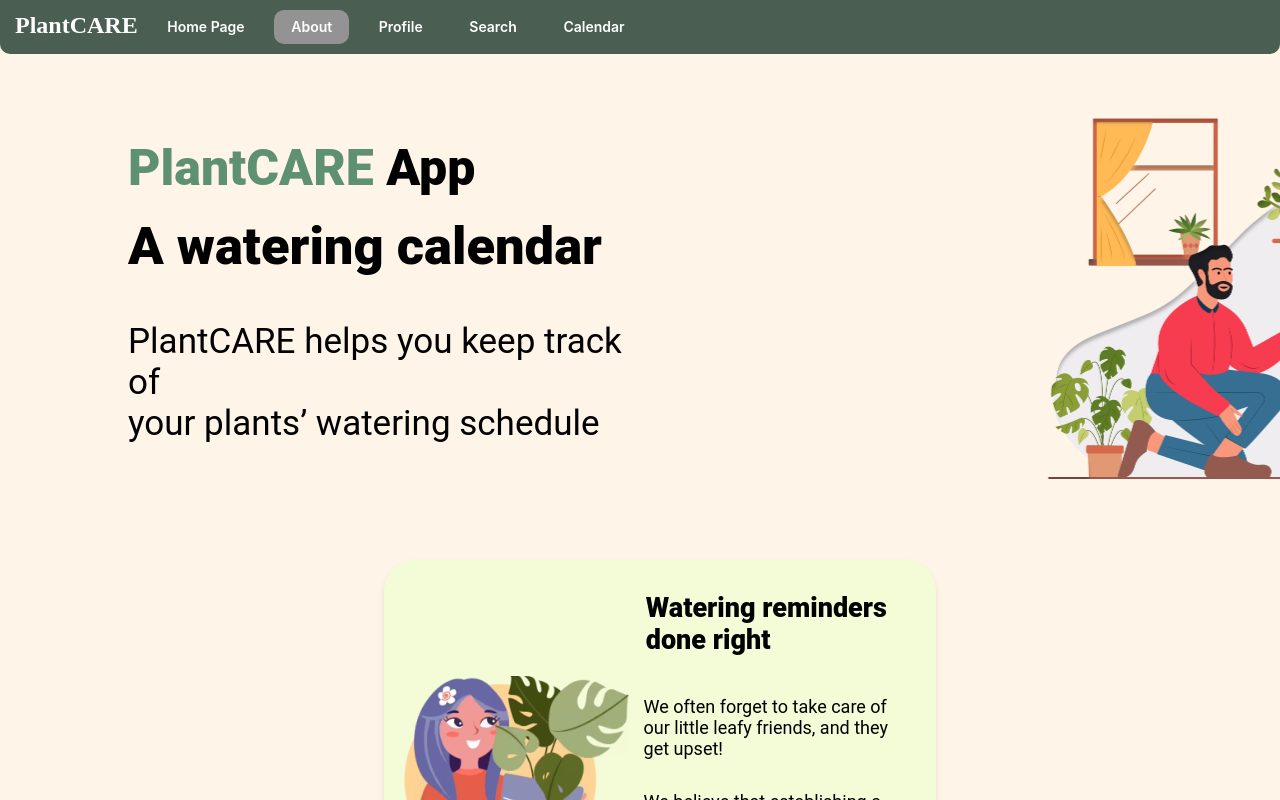
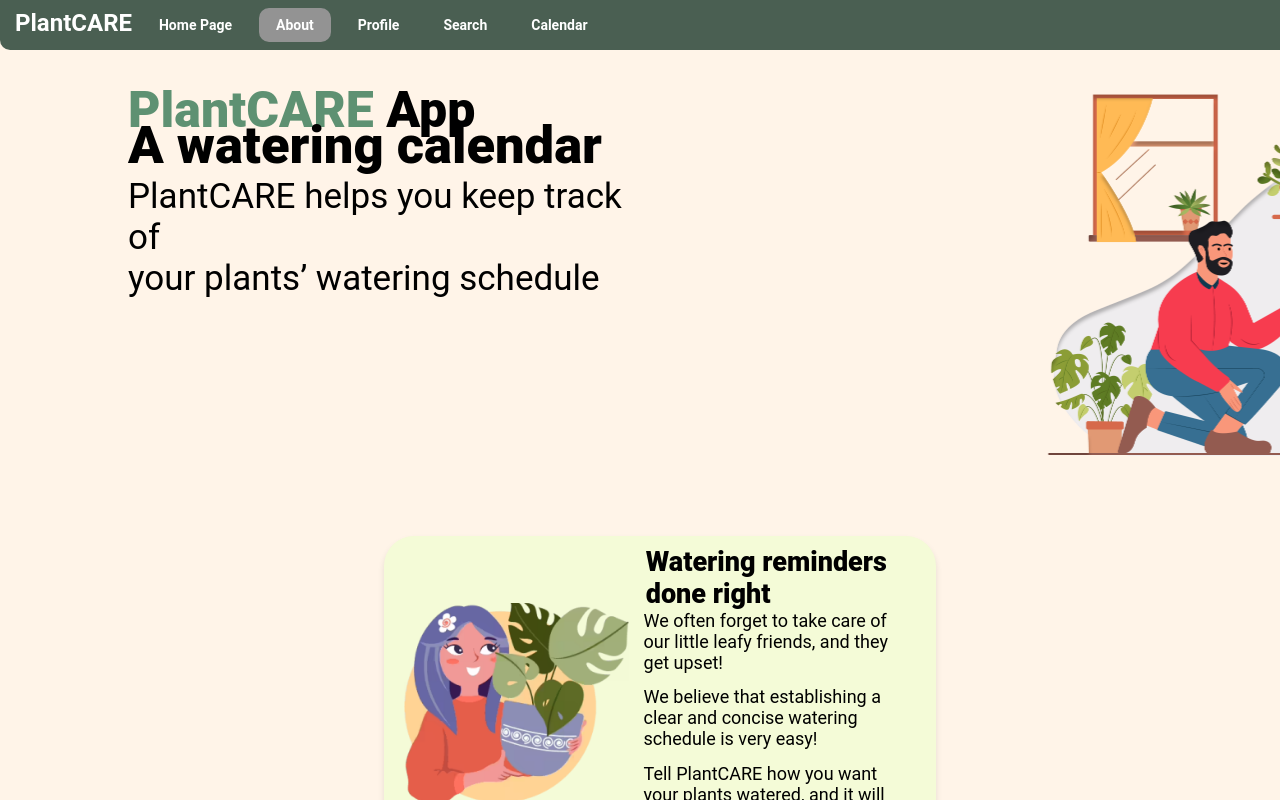
Before and after one commit to essence-666/fontend-project, a Next.js app: page /about in a window 1280 px wide. Shown: the top 800 px of the page. Built offline with nearby package versions, Linux system fonts and the light colour scheme.

Commit message:
fix header styles and remove buttons

```diff
--- a/src/app/globals.css
+++ b/src/app/globals.css
@@ -1,9 +1,27 @@
+/* везде один шрифт */
+*{
+  font-family: "Roboto", sans-serif;
+  margin: 0;
+  padding: 0;
+}
+
 body {
   margin: 0;
   background-color: #fff4e8;
 }
 
+/* место для хедера */
+main{
+  margin-top: 30px;
+}
+
 header {
+  position: fixed;
+  top: 0;
+  height: 30px;
+  width: 100vw;
+  display: flex;
+  align-items: center;
   background-color: #4a5f52;
   color: white;
   font-size: x-large;
@@ -12,8 +30,7 @@ header {
 }
 
 #title {
-  margin: 0;
+  margin: 5px;
   display: inline-block;
-  margin-left: 5px;
   font-weight: bold;
 }
--- a/src/app/layout.tsx
+++ b/src/app/layout.tsx
@@ -30,45 +30,40 @@ const Layout = ({ children }: LayoutProps) => {
       <header>
         <nav>
           <p id="title">PlantCARE</p>
-          <Link href="/" passHref>
-            <button
-                className={`${styles.button3} ${activeButton === "/" ? styles.activeButton : ""}`}
-                onClick={() => handleButtonClick("/")}
-            >
+          <Link
+          href="/"
+          passHref
+          className={`${styles.button3} ${activeButton === "/" ? styles.activeButton : ""}`}
+          onClick={() => handleButtonClick("/")}>
               Home Page
-            </button>
           </Link>
-          <Link href="/about" passHref>
-            <button
-                className={`${styles.button3} ${activeButton === "/about" ? styles.activeButton : ""}`}
-                onClick={() => handleButtonClick("/about")}
-            >
+          <Link
+          href="/about"
+          passHref
+          className={`${styles.button3} ${activeButton === "/about" ? styles.activeButton : ""}`}
+          onClick={() => handleButtonClick("/about")}>
               About
-            </button>
           </Link>
-          <Link href="/profile" passHref>
-            <button
-                className={`${styles.button3} ${activeButton === "/profile" ? styles.activeButton : ""}`}
-                onClick={() => handleButtonClick("/profile")}
-            >
+          <Link
+          href="/profile"
+          passHref
+          className={`${styles.button3} ${activeButton === "/profile" ? styles.activeButton : ""}`}
+          onClick={() => handleButtonClick("/profile")}>
               Profile
-            </button>
           </Link>
-          <Link href="/search" passHref>
-            <button
-                className={`${styles.button3} ${activeButton === "/search" ? styles.activeButton : ""}`}
-                onClick={() => handleButtonClick("/search")}
-            >
+          <Link
+          href="/search"
+          passHref
+          className={`${styles.button3} ${activeButton === "/search" ? styles.activeButton : ""}`}
+          onClick={() => handleButtonClick("/search")}>
               Search
-            </button>
           </Link>
-          <Link href="/calendar" passHref>
-            <button
-                className={`${styles.button3} ${activeButton === "/calendar" ? styles.activeButton : ""}`}
-                onClick={() => handleButtonClick("/calendar")}
-            >
+          <Link
+          href="/calendar"
+          passHref
+          className={`${styles.button3} ${activeButton === "/calendar" ? styles.activeButton : ""}`}
+          onClick={() => handleButtonClick("/calendar")}>
               Calendar
-            </button>
           </Link>
         </nav>
       </header>
--- a/src/app/styles/about.module.css
+++ b/src/app/styles/about.module.css
@@ -18,7 +18,6 @@
 }
 
 .headText {
-    font-family: "Roboto", sans-serif;
     font-weight: 800;
     font-size: 50px;
     color: #5E9172;
@@ -26,28 +25,23 @@
 }
 
 .headText span {
-    font-family: "Roboto", sans-serif;
     color: black;
     font-weight: 800;
 }
 
 .subHeadText {
-    font-family: "Roboto", sans-serif;
     font-weight: 900;
 }
 
 .descriptionText {
-    font-family: "Roboto", sans-serif;
 }
 
 .imageContainer {
-    font-family: "Roboto", sans-serif;
     display: flex;
     align-items: center;
 }
 
 .aboutPageImage {
-    font-family: "Roboto", sans-serif;
     height: auto;
 }
 
@@ -58,7 +52,6 @@
     padding: 10px 20px;
     border-radius: 30px;
     box-shadow: 0 4px 6px rgba(0, 0, 0, 0.1); /* Subtle shadow */
-    font-family: "Roboto", sans-serif;
     font-size: 18px;
     display: flex;
     align-items: center;
@@ -82,12 +75,10 @@
 .stickerText p {
     margin-bottom: 5%; /* Remove default margin */
     padding: 0;
-    font-family: "Roboto", sans-serif;
 }
 
 .stickerText h2 {
     margin-left: 0.8%;
-    font-family: "Roboto", sans-serif;
     font-weight: 900;
 }
 
@@ -105,7 +96,6 @@
     padding: 10px 15px;
     border-radius: 30px;
     box-shadow: 0 4px 6px rgba(0, 0, 0, 0.1);
-    font-family: "Roboto", sans-serif;
     font-size: 16px;
     display: flex;
     align-items: center;
@@ -130,7 +120,6 @@
     padding: 10px 15px;
     border-radius: 30px;
     box-shadow: 0 4px 6px rgba(0, 0, 0, 0.1);
-    font-family: "Roboto", sans-serif;
     font-size: 16px;
     display: flex;
     align-items: center;
--- a/src/app/styles/layout.module.css
+++ b/src/app/styles/layout.module.css
@@ -1,5 +1,5 @@
 .button3 {
-    appearance: none;
+    all: none;
     background-color: #4a5f52;
     border: 1px solid rgba(27, 31, 35, 0);
     box-shadow: rgba(27, 31, 35, 0) 0 1px 0;
@@ -7,8 +7,6 @@
     color: #fff;
     cursor: pointer;
     display: inline-block;
-    font-family: -apple-system, system-ui, "Segoe UI", Helvetica, Arial,
-    sans-serif, "Apple Color Emoji", "Segoe UI Emoji";
     font-size: 14px;
     font-weight: 600;
     line-height: 20px;
@@ -21,7 +19,7 @@
     touch-action: manipulation;
     vertical-align: middle;
     white-space: nowrap;
-    margin-left: 1%;
+    margin: 5px;
 }
 
 .button3:focus:not(:focus-visible):not(.focus-visible) {
```
Also changed, not shown: package.json (+7 -7 lines), 1 other file (tests, documents, lock files or other folders).
